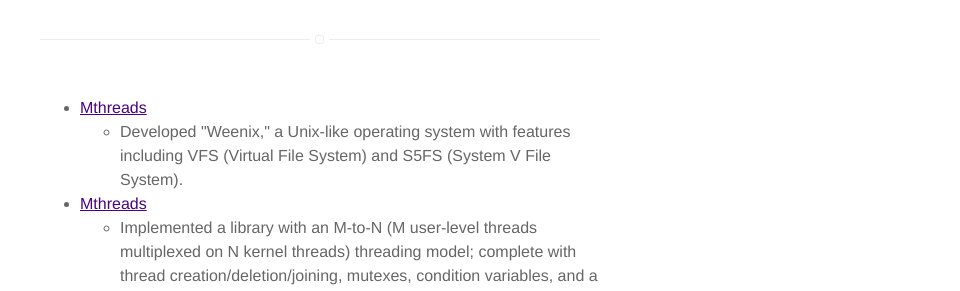
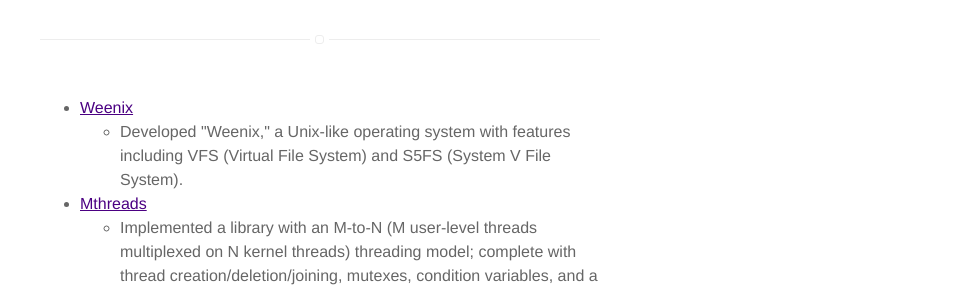
Before and after one commit to yiluzeng/yiluzeng.github.io, a Jekyll site: the page built from projects.html, in a window 1280 px wide. Shown: the part 437-728 px from the top of the page, without its empty margins (320-1280 px from the left). Built offline with Jekyll 4.4.1, drawn with Linux system fonts in a browser that asks for light colours.

Commit message:
projects

```diff
--- a/projects.html
+++ b/projects.html
@@ -4,7 +4,7 @@ title: Projects
 ---
 <section class="list">
     <ul>
-        <li><a href="https://github.com/brown-cs1690/167s5fs-2020-yiluzeng">Mthreads</a></li>
+        <li><a href="https://github.com/brown-cs1690/167s5fs-2020-yiluzeng">Weenix</a></li>
         <ul>
             <li>Developed "Weenix," a Unix-like operating system with features including VFS (Virtual File System) and S5FS (System V File System).</li>
         </ul>
```
